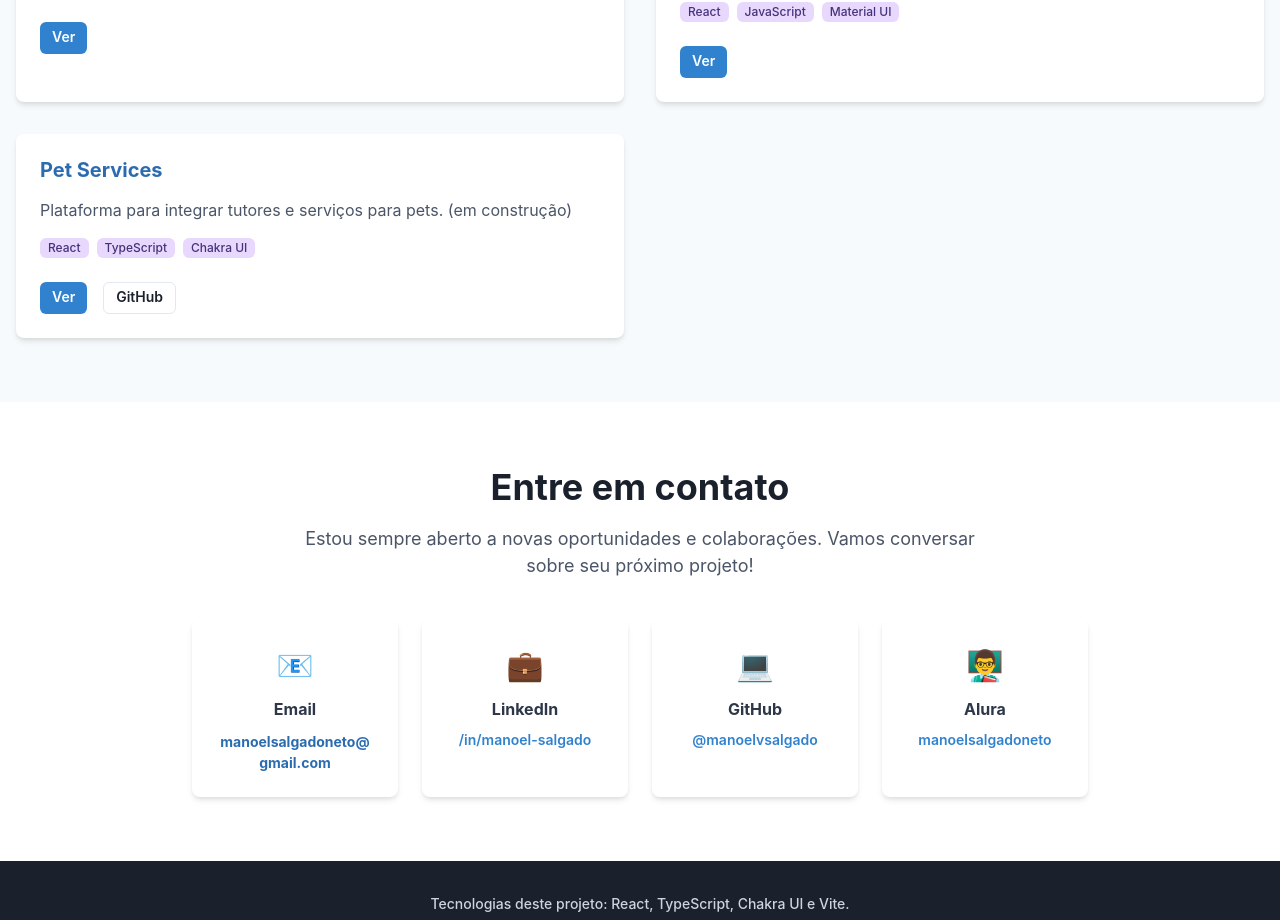
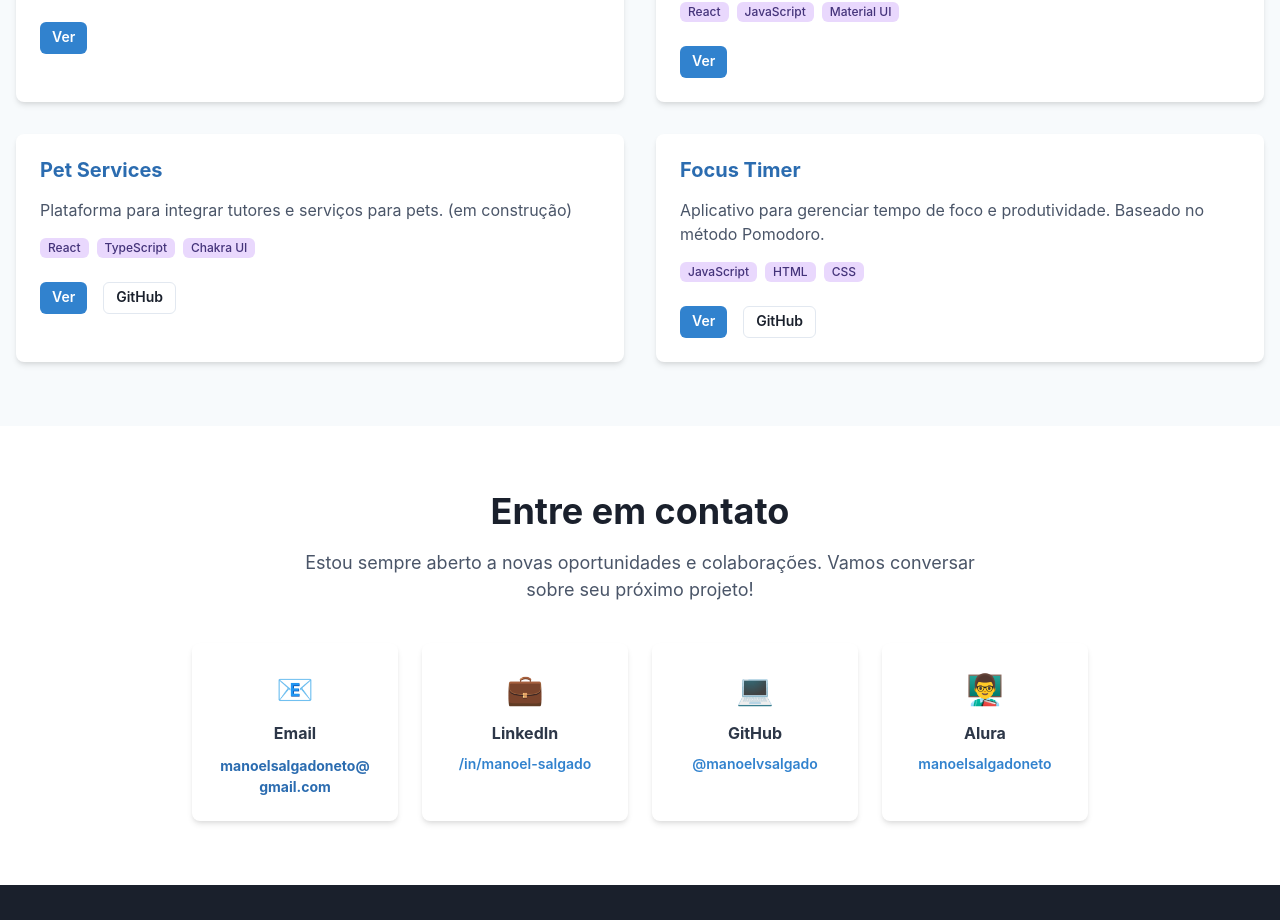
Before and after one commit to manoelvsalgado/portfolio, a React (Vite) app in the folder frontend/: page / in a window 1280 px wide. Shown: the part 2321-3241 px from the top of the page. Built offline with nearby package versions, Linux system fonts and the light colour scheme.

Commit message:
fix: add Focus Timer project details to resources

```diff
--- a/frontend/src/locales/resources.ts
+++ b/frontend/src/locales/resources.ts
@@ -106,6 +106,13 @@ export const resources = {
             tags: ['React', 'TypeScript', 'Chakra UI'],
             projectLink: 'https://pet-services-azure.vercel.app/',
             githubLink: 'https://github.com/GuilhermeDeOliveiraAmorim/pet-services',
+          },
+                   {
+            title: 'Focus Timer',
+            description: 'Aplicativo para gerenciar tempo de foco e produtividade. Baseado no método Pomodoro.',
+            tags: ['JavaScript', 'HTML', 'CSS'],
+            projectLink: 'https://manoelvsalgado.github.io/focustimer/',
+            githubLink: 'https://github.com/manoelvsalgado/focustimer',
           },
         ],
       },
```
